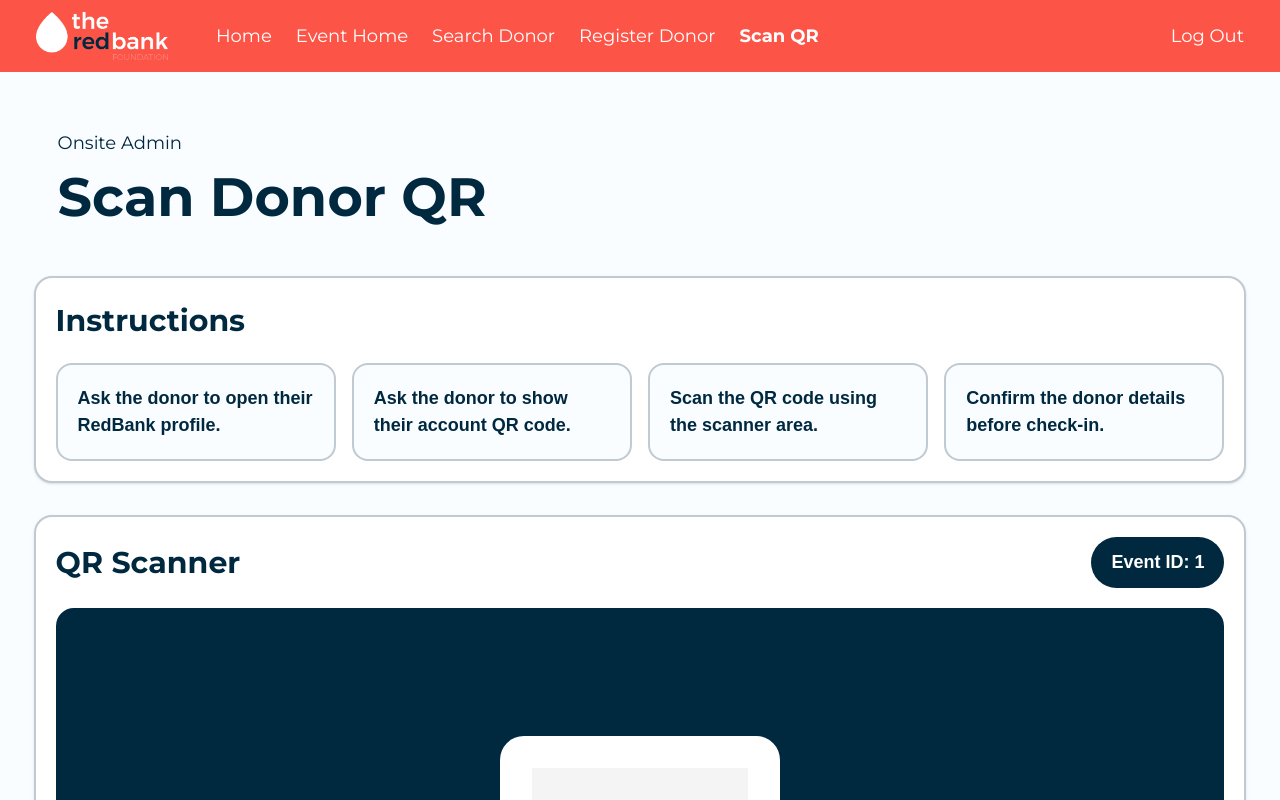
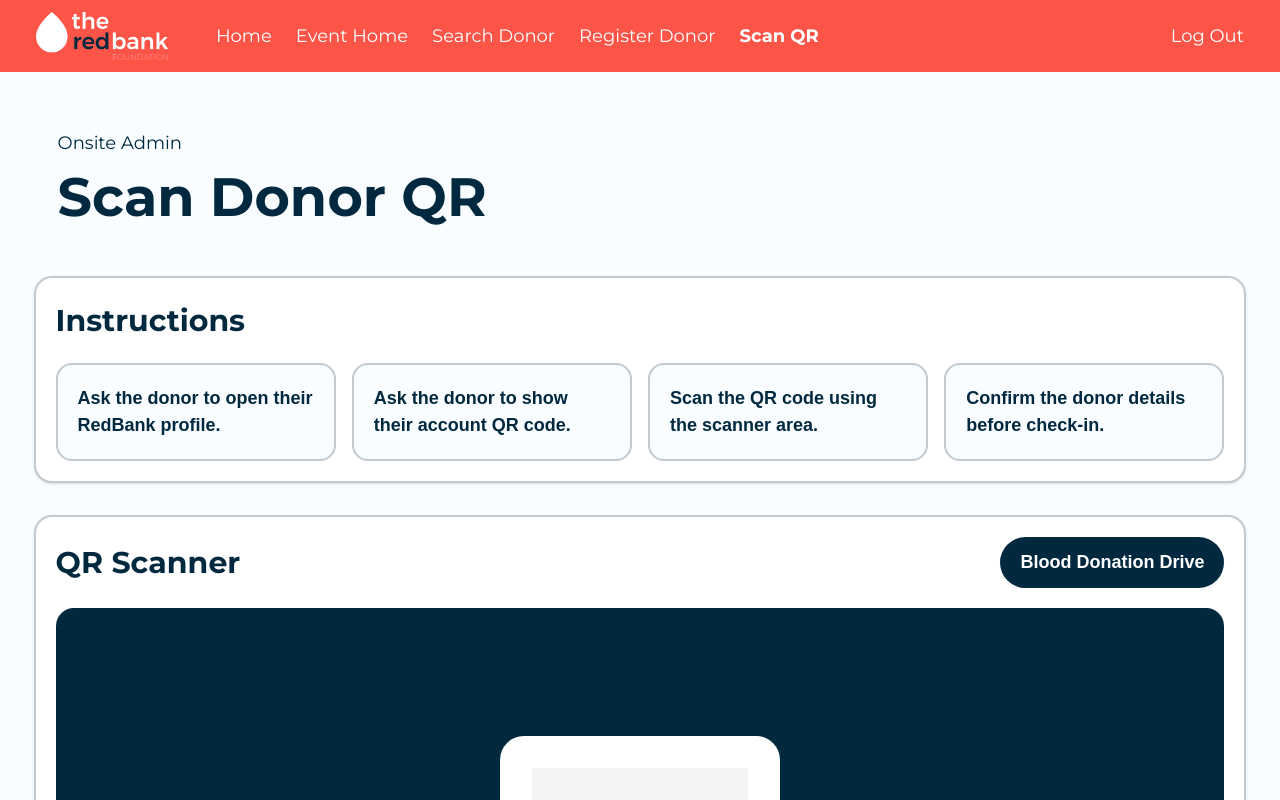
Before and after one commit to RanFrosh/CSSWENG-Blood-Digitalization, a Next.js app in the folder sweng/: page /oa/events/1/scanner in a window 1280 px wide. Shown: the top 800 px of the page. Built offline with nearby package versions, Linux system fonts and the light colour scheme.

Commit message:
changed event id to name

```diff
--- a/sweng/app/oa/events/[eventId]/scanner/page.tsx
+++ b/sweng/app/oa/events/[eventId]/scanner/page.tsx
@@ -15,11 +15,32 @@ const scannedDonor: DonorInfo = {
     name: "John Doe",
 };
 
+type EventInfo = {
+    id: string;
+    name: string;
+};
+
+const events: EventInfo[] = [
+    {
+        id: "1",
+        name: "Blood Donation Drive",
+    },
+    {
+        id: "2",
+        name: "Name 2",
+    },
+    {
+        id: "3",
+        name: "Name 3",
+    },
+];
+
 export default function OAScannerPage() {
     const router = useRouter();
     const params = useParams();
 
     const eventId = params.eventId as string;
+    const selectedEvent = events.find((event) => event.id === eventId);
 
     const scanDonor = () => {
         const donor = scannedDonor;
@@ -97,7 +118,7 @@ export default function OAScannerPage() {
                         </div>
 
                         <span className="bg-[#002940] text-white px-5 py-3 rounded-full text-[18px] font-semibold">
-                            Event ID: {eventId}
+                            {selectedEvent?.name}
                         </span>
                     </div>
 
```
